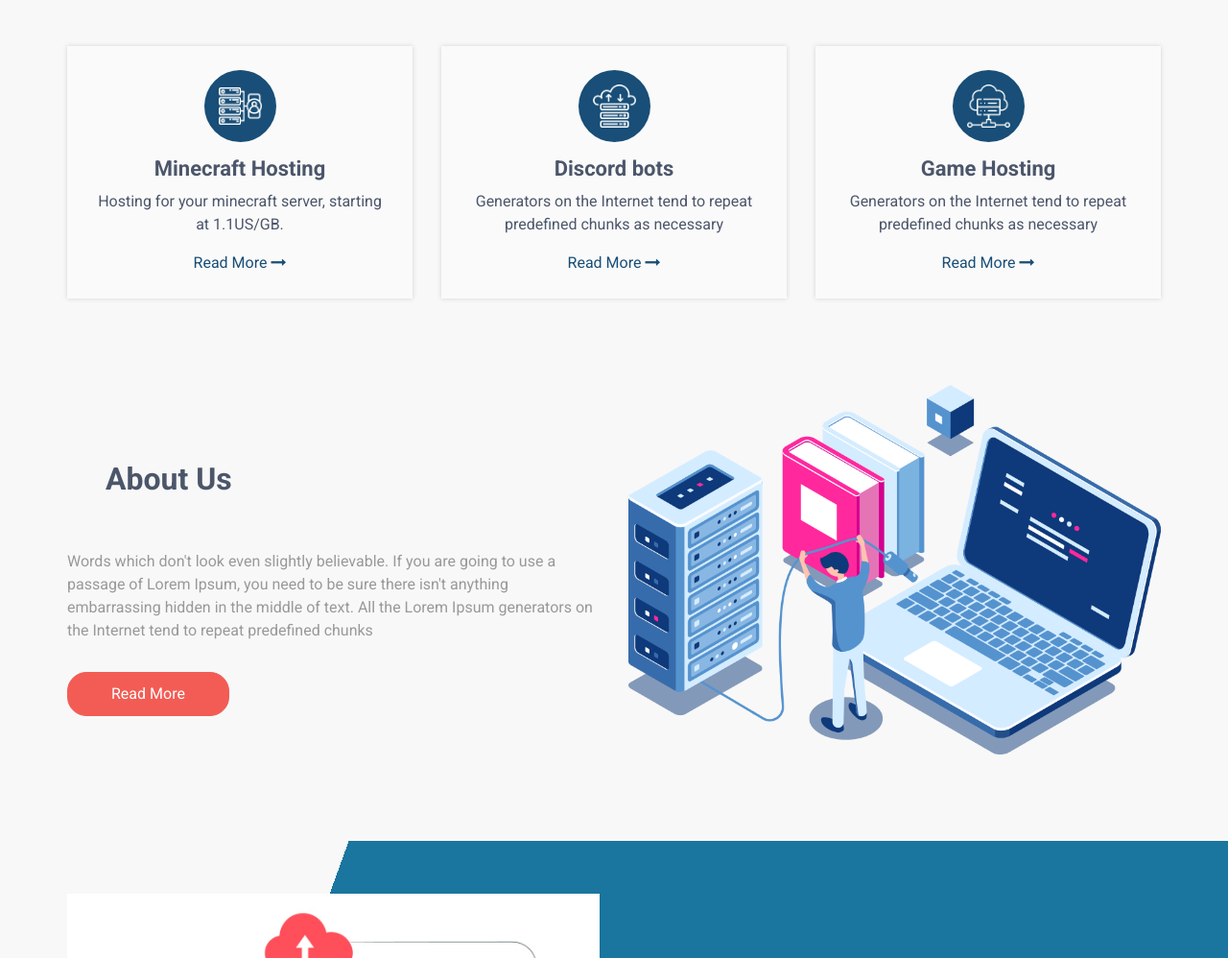
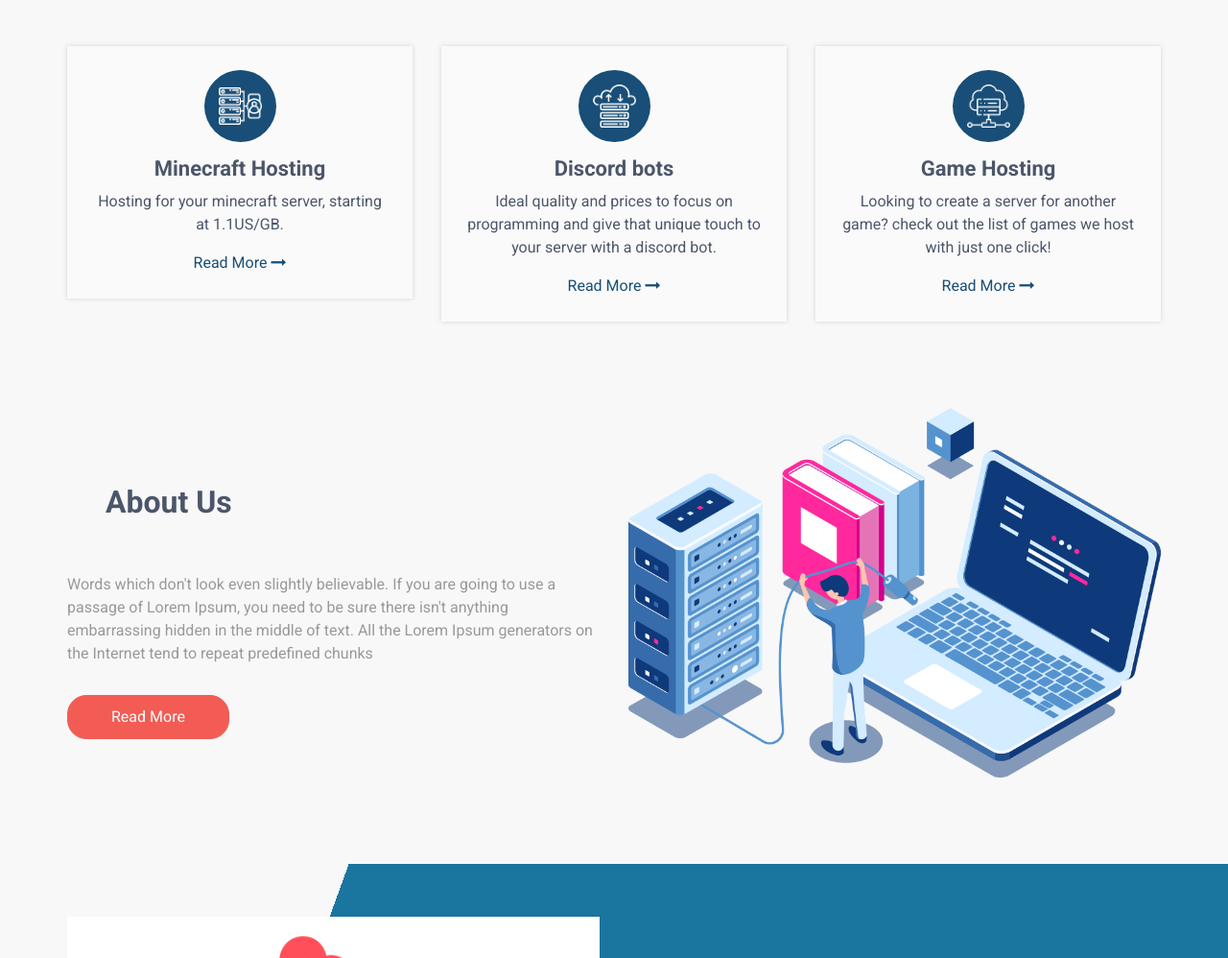
Before and after one commit to MrChileball/MrChileball.github.io, a plain HTML site: page index.html in a window 1280 px wide. Shown: the part 1005-2003 px from the top of the page at 96% size. Drawn offline with Linux system fonts and the light colour scheme; a script that the page names is missing.

Commit message:
Modifiqué los mensajes de discord hosting y game hosting

```diff
--- a/index.html
+++ b/index.html
@@ -240,7 +240,7 @@
                 Discord bots
               </h4>
               <p>
-                Generators on the Internet tend to repeat predefined chunks as necessary
+                Ideal quality and prices to focus on programming and give that unique touch to your server with a discord bot.
               </p>
               <a href="https://discord.gg/ZQenTUQV">
                 Read More
@@ -260,7 +260,7 @@
                 Game Hosting
               </h4>
               <p>
-                Generators on the Internet tend to repeat predefined chunks as necessary
+                Looking to create a server for another game? check out the list of games we host with just one click!
               </p>
               <a href="https://discord.gg/ZQenTUQV">
                 Read More
```
